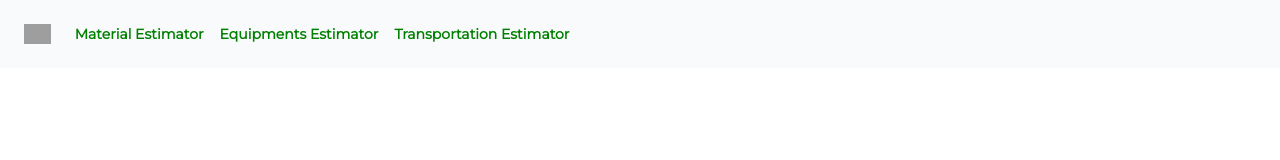
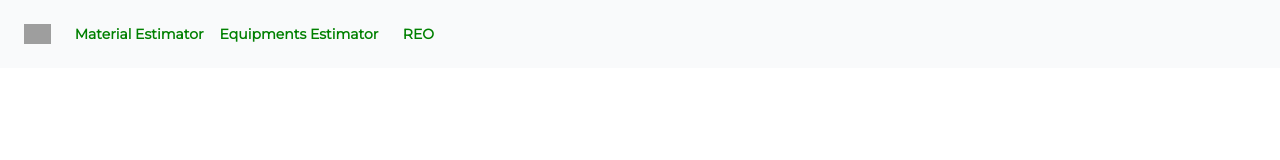
Before and after one commit to rijusougata13/SIH-Threeares, a React (Create React App) app in the folder frontend/: page /transport in a window 1280 px wide. Shown: the top 160 px of the page. Built offline with nearby package versions, Linux system fonts and the light colour scheme; grey boxes are pictures that could not be loaded; a web font is replaced by a local one.

Commit message:
Updated navbar

```diff
--- a/frontend/src/components/ResponsiveAppBar.js
+++ b/frontend/src/components/ResponsiveAppBar.js
@@ -24,7 +24,7 @@ const pages = [
     linkTo: '/equipment',
   },
   {
-    name: 'Transportation Estimator',
+    name: 'REO',
     linkTo: '/transport'
   },
 
```
